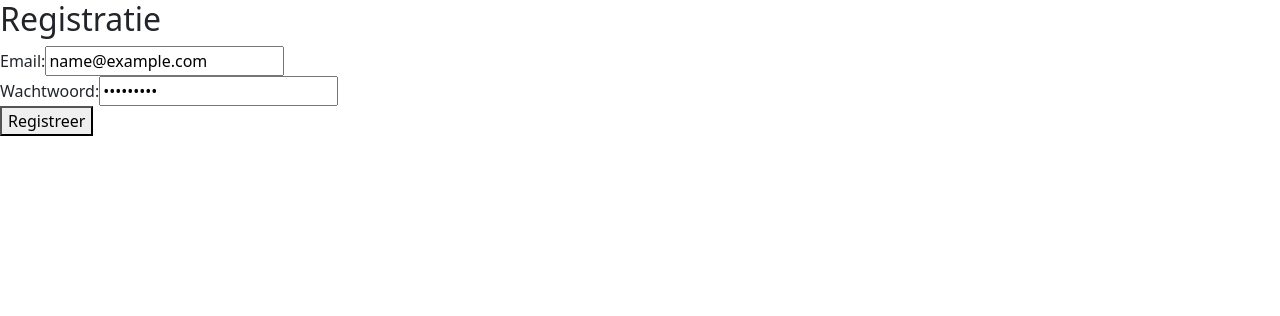
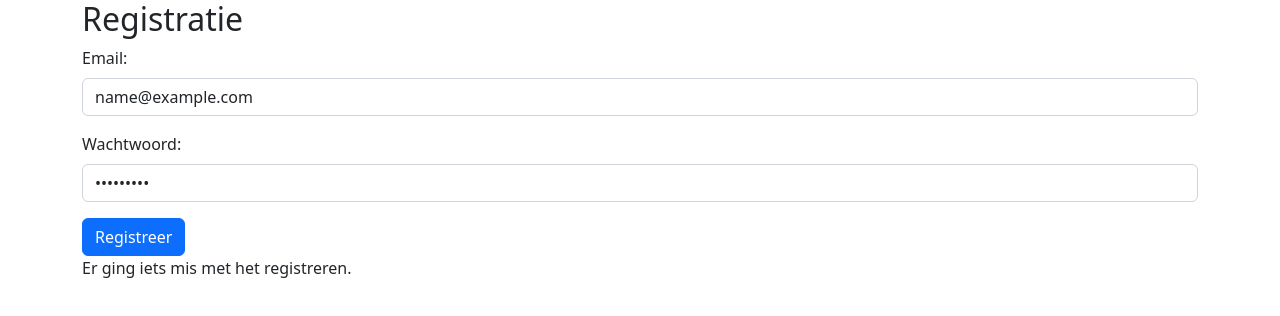
Before and after one commit to Sema-1054531/werkplaats-4-react, a React (Create React App) app in the folder one_piece/: page /register in a window 1280 px wide. Both pictures are taken after typing "name@example.com", "Sample123" into the empty fields and a click on the button "Registreer". Shown: the top 316 px of the page. Built offline with nearby package versions, Linux system fonts and the light colour scheme; no server answers; the HTML template or start-up script is replaced by a standard one.

Commit message:
FIX: REGISTER ISSUES FIXED

```diff
--- a/one_piece/src/components/Register.js
+++ b/one_piece/src/components/Register.js
@@ -4,44 +4,56 @@ import axios from 'axios';
 const Register = () => {
   const [email, setEmail] = useState('');
   const [password, setPassword] = useState('');
-  const [is_admin, set_is_admin] = useState('0')
-  const [is_team_member, set_is_team_member] = useState('1')
+  const [is_admin, set_is_admin] = useState('0') // default value of 0 (is not admin)
+  const [message, setMessage ] = useState('')
 
   const handleSubmit = async (e) => {
     e.preventDefault();
 
+    // Controleer of de invoervelden leeg zijn
+    if (email.trim() === '' || password.trim() === '') {
+      setMessage('Vul alstublieft alle velden in.');
+      return;
+    }
+
     try {
-      // Maak een nieuwe gebruiker aan via de API
-      const response = await axios.post('http://localhost:5000/user', {
+      // make new user through api
+      const response = await axios.post('http://localhost:5000/api/user', {
         email,
         password,
-        is_team_member
+        is_admin
       });
 
       // Succesvol aangemaakt
+      setMessage('Je nieuwe account is aangemaakt. Je kan nu inloggen.')
       console.log(response.data);
     } catch (error) {
       // Fout bij het maken van de gebruiker
+      setMessage('Er ging iets mis met het registreren.')
       console.error(error);
     }
   };
 
   return (
-    <div>
+    <div className="container">
       <h2>Registratie</h2>
       <form onSubmit={handleSubmit}>
-        <div>
-          <label>Email:</label>
+        <div className="mb-3">
+          <label htmlFor="email" className="form-label">Email:</label>
           <input
             type="email"
+            className="form-control"
+            id="email"
             value={email}
             onChange={(e) => setEmail(e.target.value)}
           />
         </div>
-        <div>
-          <label>Wachtwoord:</label>
+        <div className="mb-3">
+          <label htmlFor="password" className="form-label">Wachtwoord:</label>
           <input
             type="password"
+            className="form-control"
+            id="password"
             value={password}
             onChange={(e) => setPassword(e.target.value)}
           />
@@ -49,16 +61,13 @@ const Register = () => {
         <div>
           <input
             type="hidden"
-            value={is_team_member}
-            onChange={(e) => set_is_team_member(e.target.value)}
-          />          <input
-            type="hidden"
             value={is_admin}
             onChange={(e) => set_is_admin(e.target.value)}
           />
         </div>
-        <button type="submit">Registreer</button>
+        <button type="submit" className="btn btn-primary">Registreer</button>
       </form>
+      {message && <p>{message}</p>}
     </div>
   );
 };
```
Also changed, not shown: 2 other files (tests, documents, lock files or other folders).
